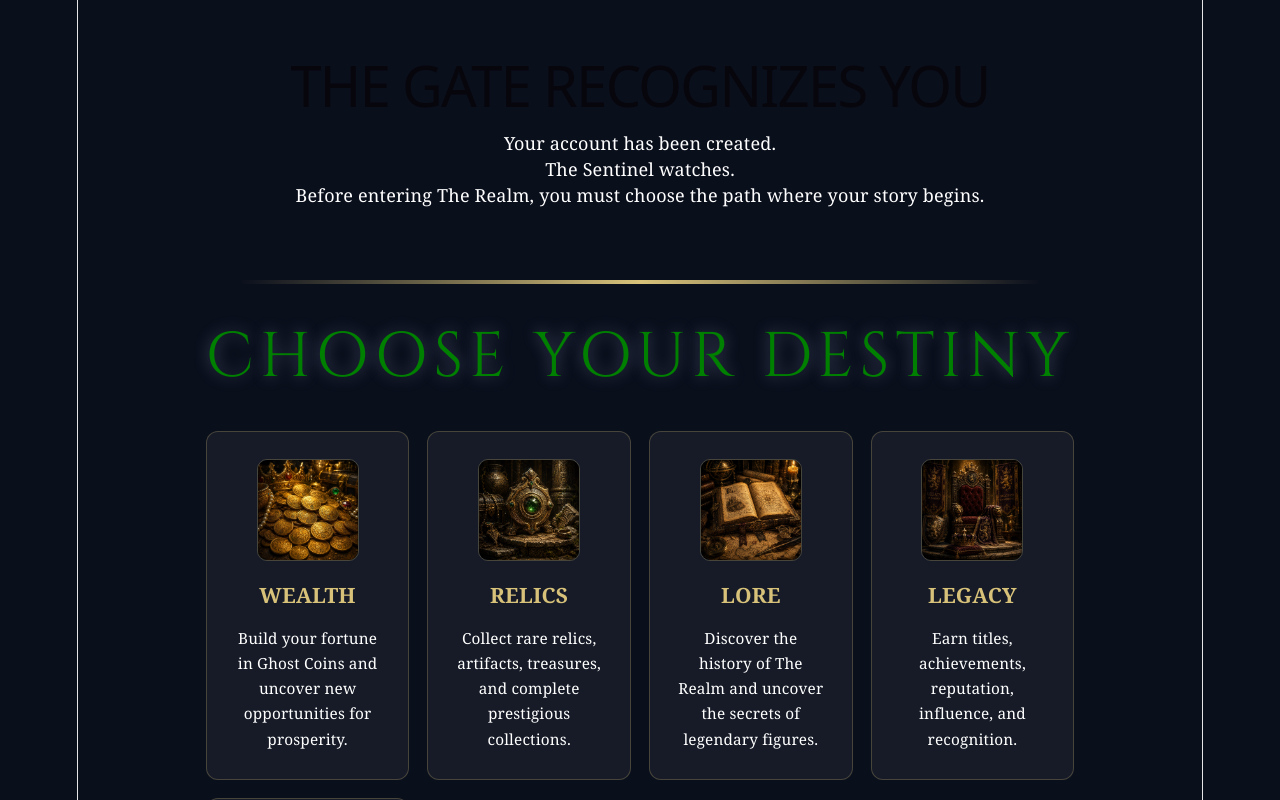
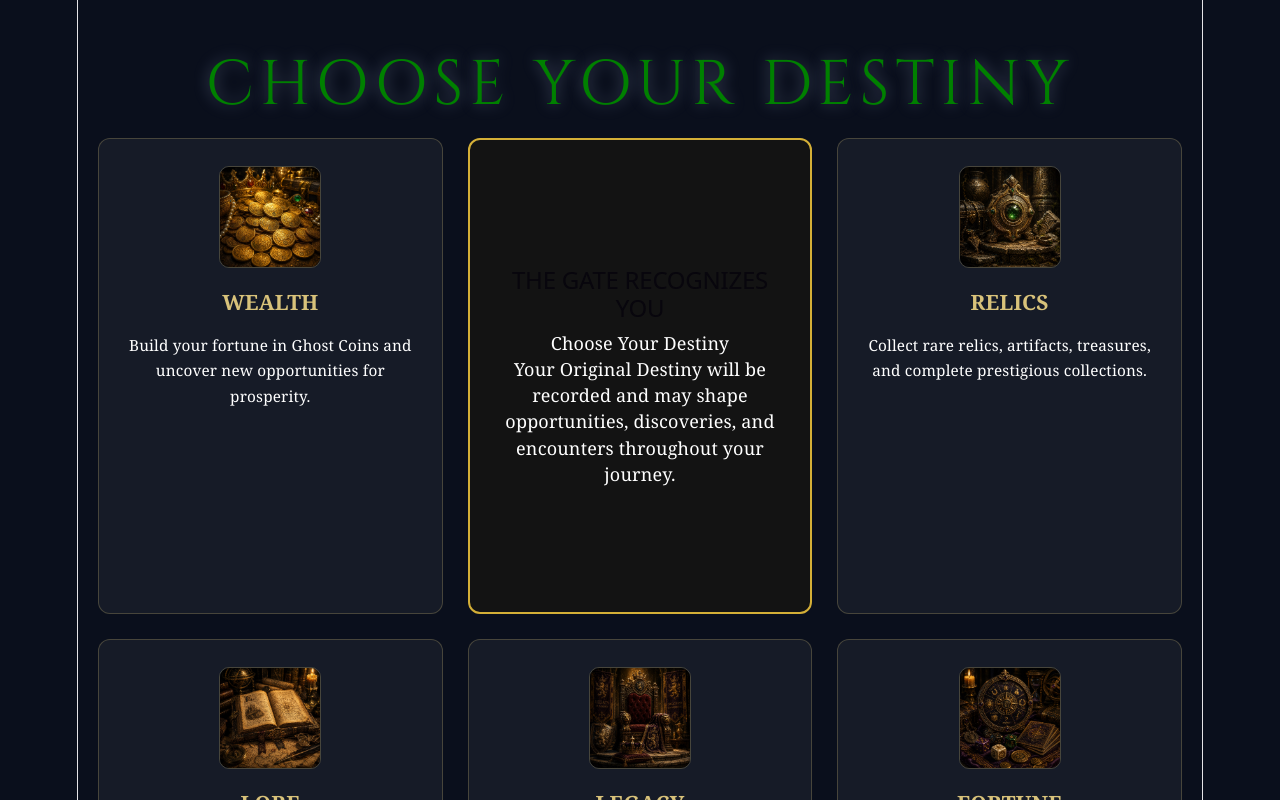
Before and after one commit to fperry64/the-realm, a React app in the folder web/: page /choose-destiny in a window 1280 px wide. Shown: the top 800 px of the page. Built offline with nearby package versions, Linux system fonts and the light colour scheme; the HTML template or start-up script is replaced by a standard one.

Commit message:
Updat Choose Destiny

```diff
--- a/web/src/ChooseDestiny.css
+++ b/web/src/ChooseDestiny.css
@@ -4,3 +4,28 @@
   padding: 40px 20px;
   text-align: center;
 }
+
+.destiny-layout {
+  display: grid;
+  grid-template-columns: repeat(3, 1fr);
+  gap: 25px;
+  max-width: 1100px;
+  margin: 40px auto;
+}
+
+.gate-card {
+  background: rgba(20, 20, 20, 0.95);
+  border: 2px solid #d4af37;
+  border-radius: 12px;
+  padding: 20px;
+  text-align: center;
+
+  display: flex;
+  flex-direction: column;
+  justify-content: center;
+}
+
+.destiny-layout .pursuit-card,
+.destiny-layout .gate-card {
+  min-height: 420px;
+}
--- a/web/src/pages/ChooseDestiny.jsx
+++ b/web/src/pages/ChooseDestiny.jsx
@@ -10,26 +10,11 @@ function ChooseDestiny() {
   return (
     <div className="choose-destiny-page">
 
-      <h1>THE GATE RECOGNIZES YOU</h1>
+      <h1 className="legend-title">CHOOSE YOUR DESTINY</h1>
 
-      <p>
-        Your account has been created.
-      </p>
+      <div className="destiny-layout">
 
-      <p>
-        The Sentinel watches.
-      </p>
-
-      <p>
-        Before entering The Realm, you must choose the path where your story begins.
-      </p>
-
-      <div className="section-divider"></div>
-
-      <h2 className="legend-title">CHOOSE YOUR DESTINY</h2>
-
-      <div className="pursuit-grid">
-
+        {/* WEALTH */}
         <div className="pursuit-card">
           <img
             src={wealthImg}
@@ -42,6 +27,21 @@ function ChooseDestiny() {
           </p>
         </div>
 
+        {/* GATE CARD */}
+        <div className="gate-card">
+          <h2>THE GATE RECOGNIZES YOU</h2>
+
+          <p>
+            Choose Your Destiny
+          </p>
+
+          <p>
+            Your Original Destiny will be recorded and may shape opportunities,
+            discoveries, and encounters throughout your journey.
+          </p>
+        </div>
+
+        {/* RELICS */}
         <div className="pursuit-card">
           <img
             src={relicsImg}
@@ -54,6 +54,7 @@ function ChooseDestiny() {
           </p>
         </div>
 
+        {/* LORE */}
         <div className="pursuit-card">
           <img
             src={loreImg}
@@ -66,6 +67,7 @@ function ChooseDestiny() {
           </p>
         </div>
 
+        {/* LEGACY */}
         <div className="pursuit-card">
           <img
             src={legacyImg}
@@ -78,6 +80,7 @@ function ChooseDestiny() {
           </p>
         </div>
 
+        {/* FORTUNE */}
         <div className="pursuit-card">
           <img
             src={fortuneImg}
```
